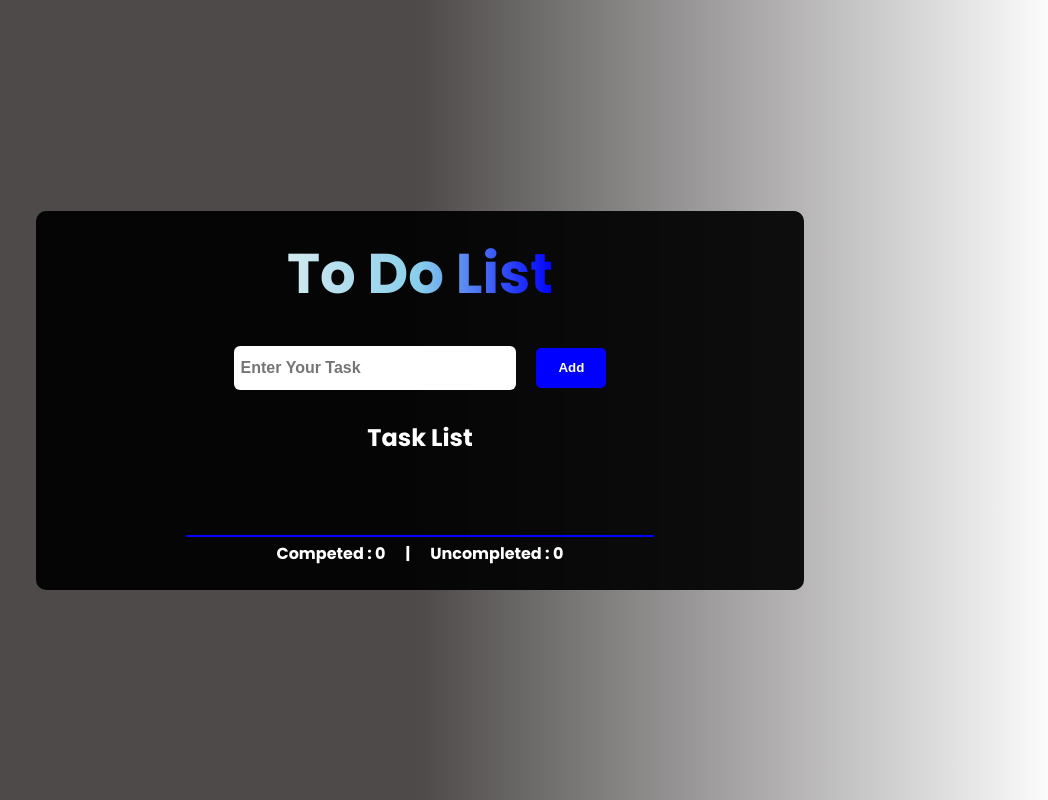
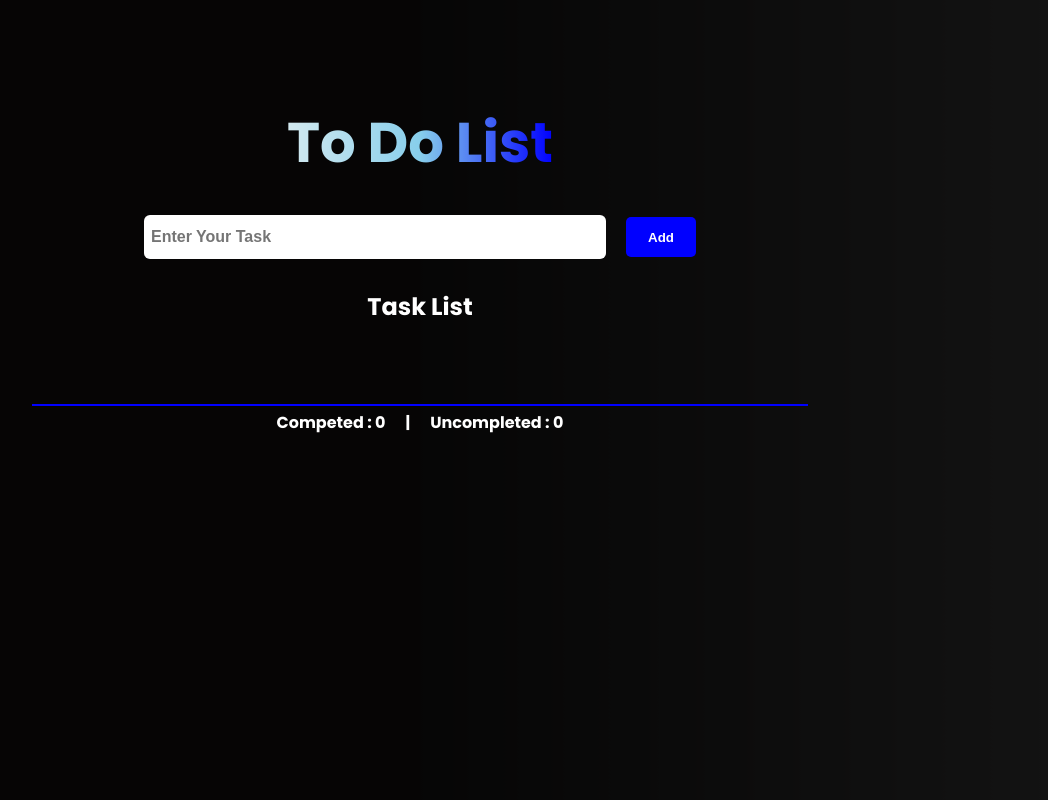
Before and after one commit to ykaran01/To-Do-List, a plain HTML site: page INDEX.html in a window 1280 px wide. Shown: the whole page, without its empty margins (220-1268 px from the left). Drawn offline with Linux system fonts and the light colour scheme.

Commit message:
Some Changes are made

```diff
--- a/Style.css
+++ b/Style.css
@@ -21,8 +21,9 @@ body {
     background-color: rgba(0, 0, 0, 0.925);
     color: #ffffff;
     flex-direction: column;
-    width: 60vw;
+    width: 100vw;
     border-radius: 10px;
+    height: 100%;
 
 
 
@@ -180,3 +181,14 @@ p{
     text-decoration-thickness: 2px;
     text-decoration-style:wavy;
 }
+@media (max-width:1300px){
+    .container{
+        width: 100vw;
+        height: 100vh;
+        border-radius: 0;
+
+    }
+    .content{
+        margin-top: 100px;
+    }
+}
```
Also changed, not shown: 1 other file.
